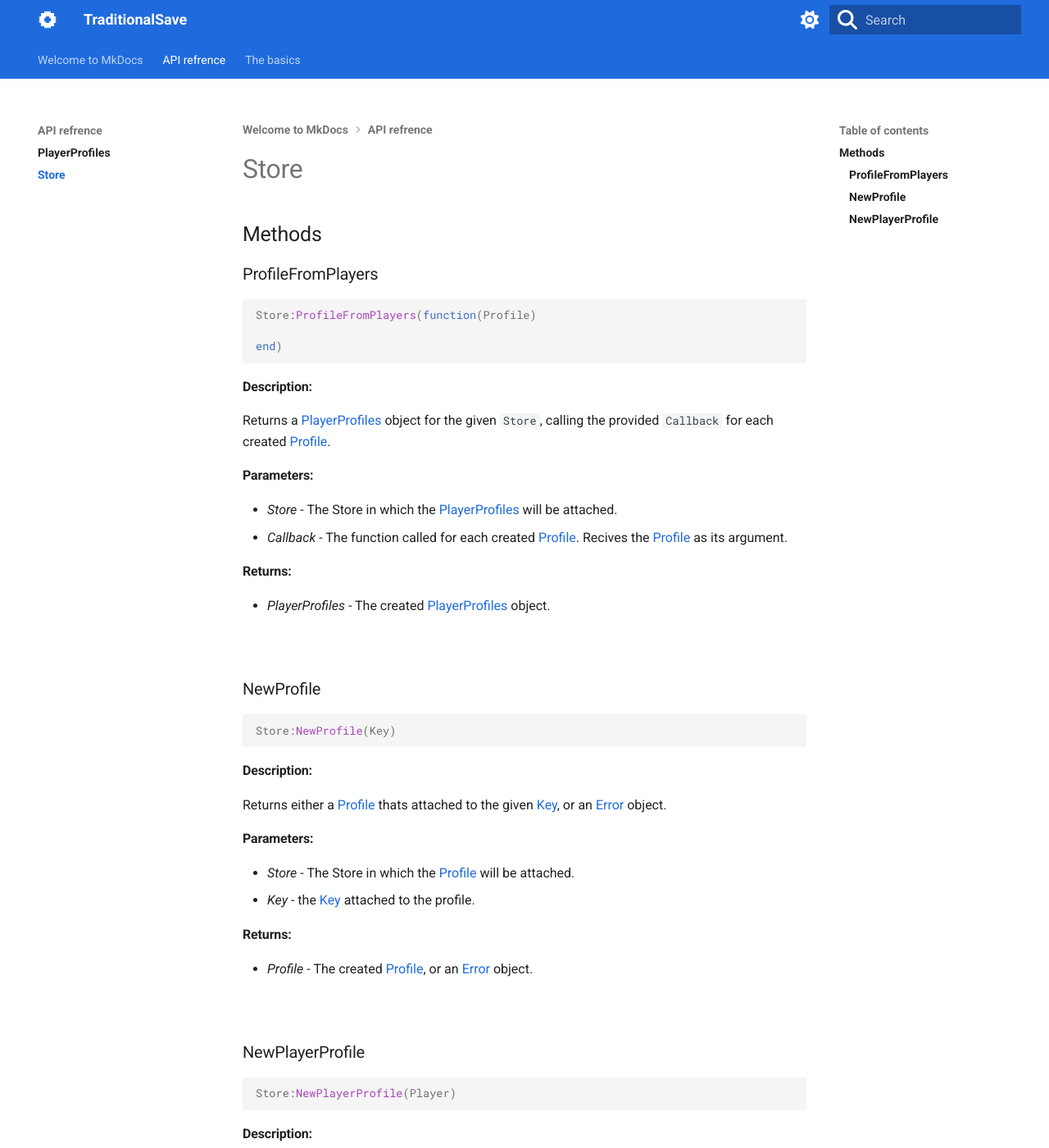
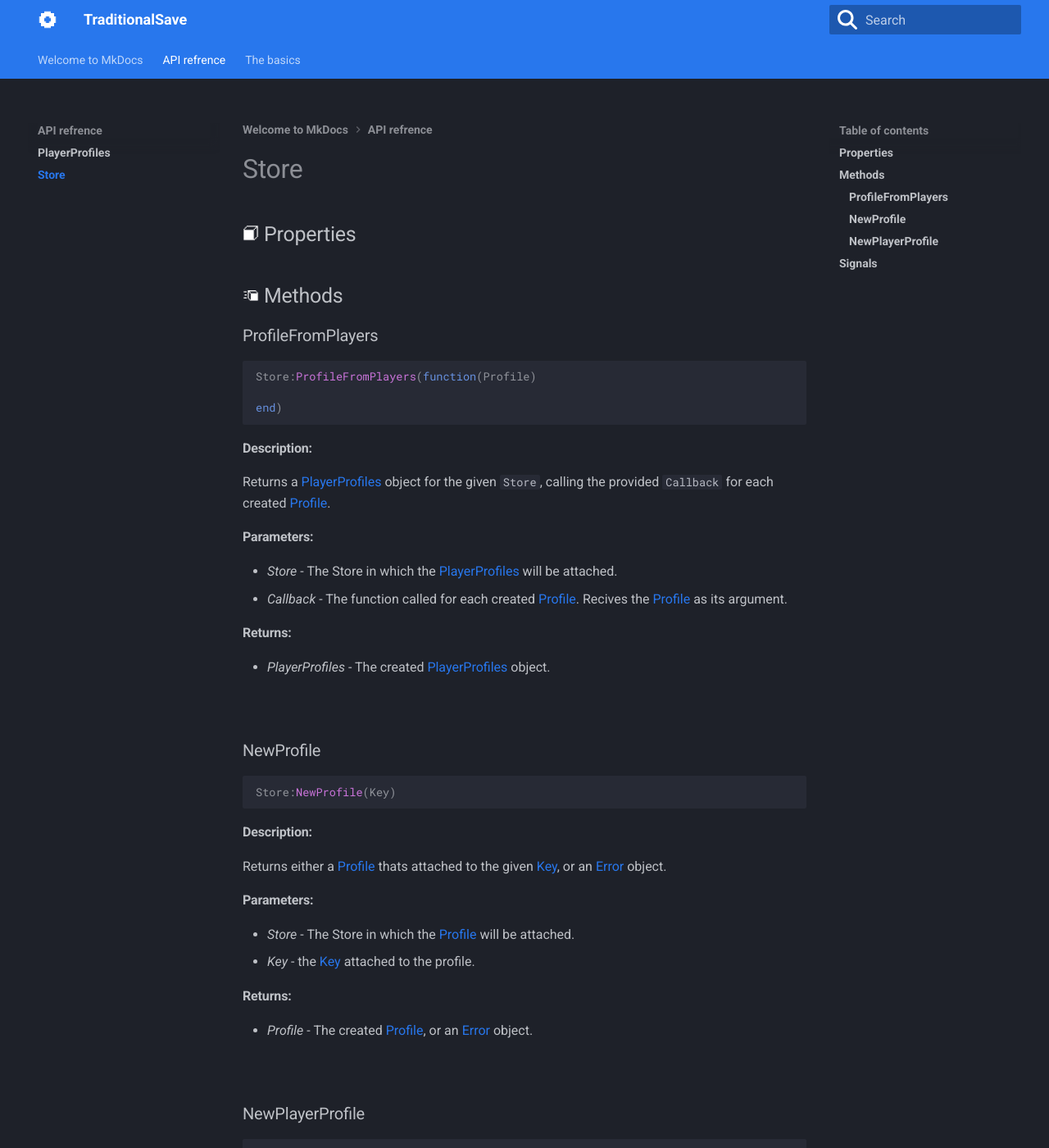
Before and after one commit to Judash399/Traditional-Save, an MkDocs documentation site: the page built from docs/API-refrence/Store.md, in a window 1280 px wide and 1400 px high. Shown: the whole window at 82% size. Built offline with MkDocs 1.6.1 and Material for MkDocs 9.7.7, drawn with Linux system fonts in a browser that asks for light colours.

Commit message:
Update docs with new asset icons and layout changes
Added event, function, and property icons to docsAssets and updated Store.md to use these icons for properties, methods, and signals. Modified index.md to hide table of contents, navigation, and title. Cleaned up colors.css and mkdocs.yml to simplify color palette and theme configuration.

````diff
--- a/docs/API-refrence/Store.md
+++ b/docs/API-refrence/Store.md
@@ -1,6 +1,9 @@
 # Store
 
-## Methods
+
+## <img src="/docsAssets/property.png" width="20"> Properties
+
+## <img src="/docsAssets/function.png" width="20"> Methods
 
 ### ProfileFromPlayers
 ``` lua
@@ -49,3 +52,5 @@ Creates a new [Profile](../Profile) attached to a player using the players userI
 
 <h4>Returns:</h4>
 * *Profile* - The created [Profile](../Profile), or an [Error](../Error) object.
+
+## <img src="/docsAssets/event.png" width="20"> Signals
--- a/docs/docsAssets/colors.css
+++ b/docs/docsAssets/colors.css
@@ -4,10 +4,3 @@
 
   --md-accent-fg-color: #75a4eb;
 }
-
-[data-md-color-scheme="default"] {
-  --md-primary-fg-color: #1f6bde;
-  --md-primary-bg-color: #ffffff;
-
-  --md-accent-fg-color: #75a4eb;
-}
--- a/mkdocs.yml
+++ b/mkdocs.yml
@@ -8,20 +8,9 @@ theme:
     next: fontawesome/solid/angle-right
     search: fontawesome/solid/search
   palette:
-  - scheme: default   # Light mode
-    primary: custom
-    accent: custom
-
-    toggle:
-      icon: fontawesome/solid/sun
-      name: Switch To dark mode
-
   - scheme: slate     # Dark mode
     primary: custom
     accent: custom
-    toggle:
-      icon: fontawesome/solid/moon
-      name: Switch to light mode
 
   features:
       - navigation.instant
````
Also changed, not shown: docs/index.md (+6 -0 lines), docs/docsAssets/event.png (added), docs/docsAssets/function.png (added), docs/docsAssets/property.png (added).
